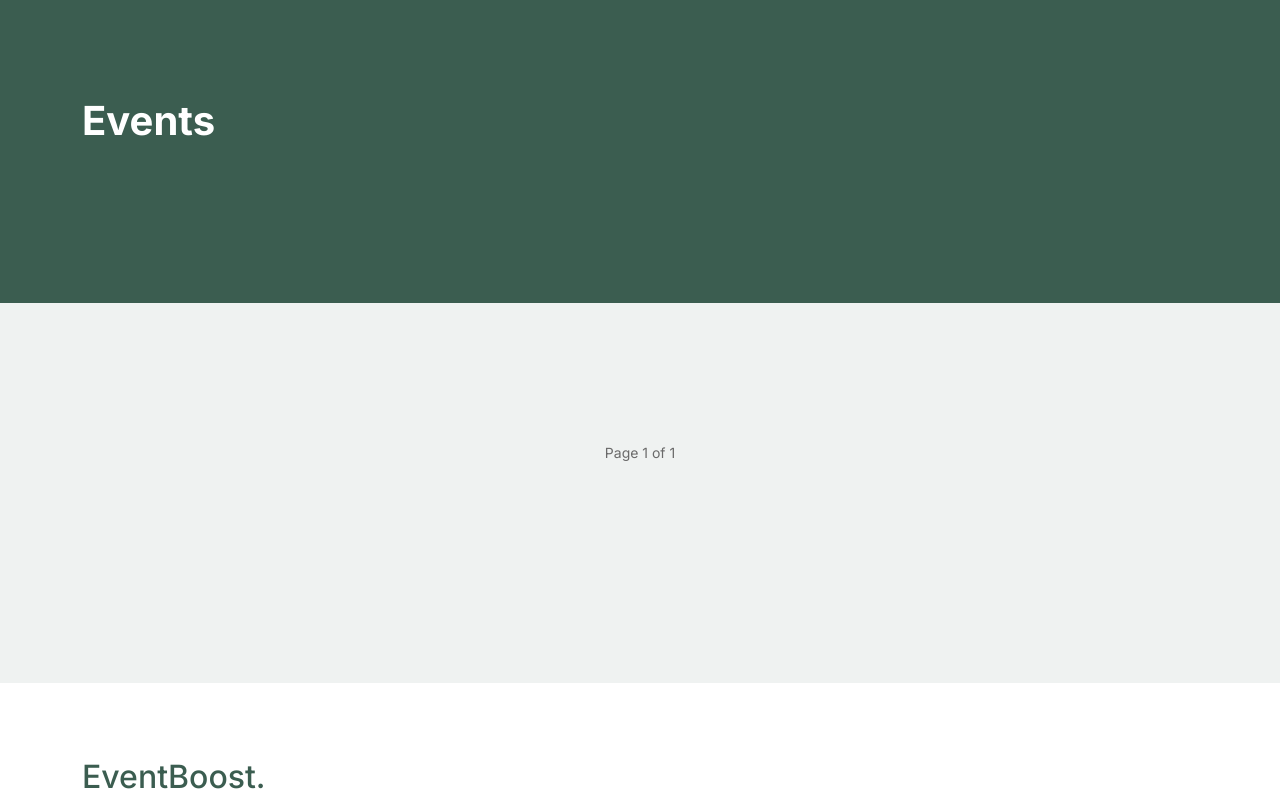
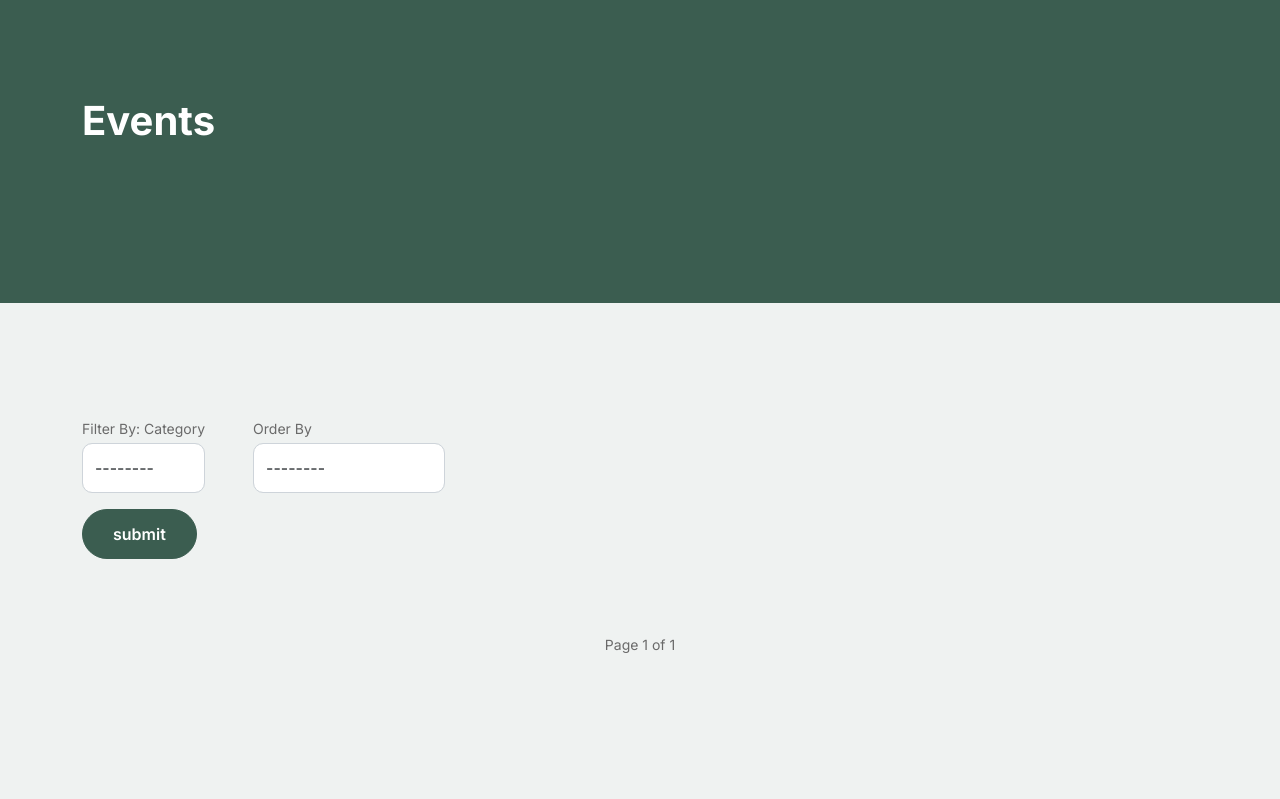
Before and after one commit to sd8capricon/eventboost, a Django app: page /events/ in a window 1280 px wide. Shown: the part 85-884 px from the top of the page. Run offline with Django 4.2, Linux system fonts and the light colour scheme; data that the repository does not hold is empty; some libraries are stand-ins or nearby versions.

Commit message:
filter and order by

```diff
--- a/events/views.py
+++ b/events/views.py
@@ -18,15 +18,19 @@ class EventsList(ListView):
     model = Event
     template_name = "events/events_all.html"
     context_object_name = "events"
-    paginate_by = 1
+    paginate_by = 2
 
     def get_queryset(self):
-        events = (
-            super()
-            .get_queryset()
-            .filter(status="open")
-            .order_by("-sponsorship_deadline")
-        )
+        events = super().get_queryset().filter(status="open")
+        print(self.request.GET)
+        category = self.request.GET.get("category")
+        order_by = self.request.GET.get("sort_by")
+        if category:
+            events = events.filter(category=category)
+        if order_by:
+            events = events.order_by(order_by)
+        else:
+            events = events.order_by("-sponsorship_deadline")
         return events
 
 
--- a/templates/events/events_all.html
+++ b/templates/events/events_all.html
@@ -18,6 +18,34 @@
 
   <div class="untree_co-section product-section before-footer-section">
     <div class="container">
+      <form class="mb-5" method="get" action="{% url 'events' %}">
+        <div class="d-flex mb-3">
+          <div class="form-group me-5">
+            <label for="form-label">Filter By: Category</label>
+            <select class="form-control" name="category" id="filter">
+              <option value="">--------</option>
+              <option value="conference">conference</option>
+              <option value="workshop">workshop</option>
+              <option value="webinar">webinar</option>
+              <option value="networking">networking</option>
+              <option value="hackathon">hackathon</option>
+              <option value="sports">sports</option>
+              <option value="music">music</option>
+              <option value="art">art</option>
+            </select>
+          </div>
+          <div class="form-group">
+            <label for="form-label">Order By</label>
+            <select class="form-control" name="sort_by" id="sort_by">
+              <option value="">--------</option>
+              <option value="start_date">Start Date</option>
+              <option value="end_date">End Date</option>
+              <option value="sponsorship_deadline">Sponsorship Deadline</option>
+            </select>
+          </div>
+        </div>
+        <input class="btn btn-primary" type="submit" name="submit" value="submit" />
+      </form>
       <div class="row">
         {% for event in events %}
           <!-- Start Column -->
```
